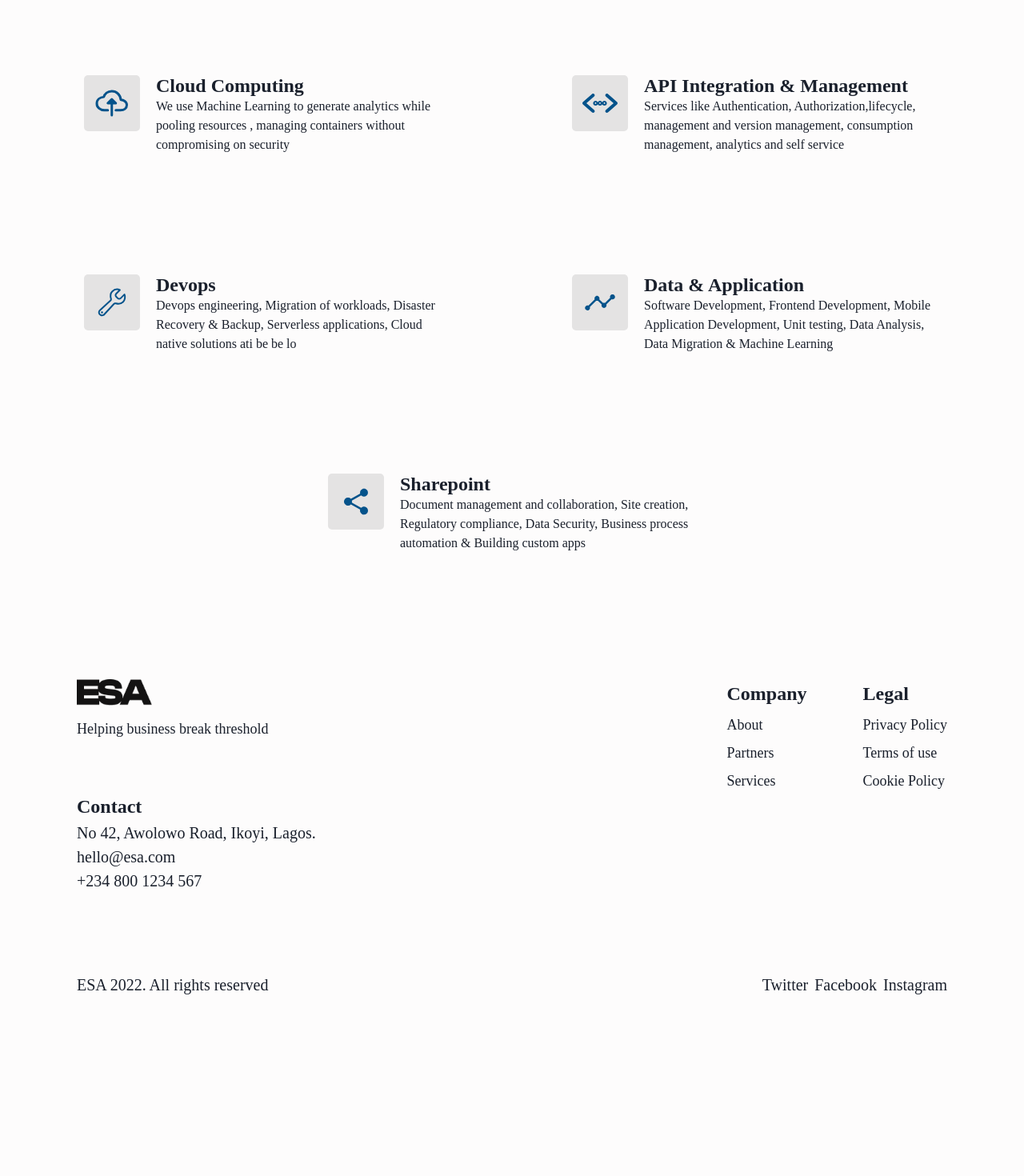
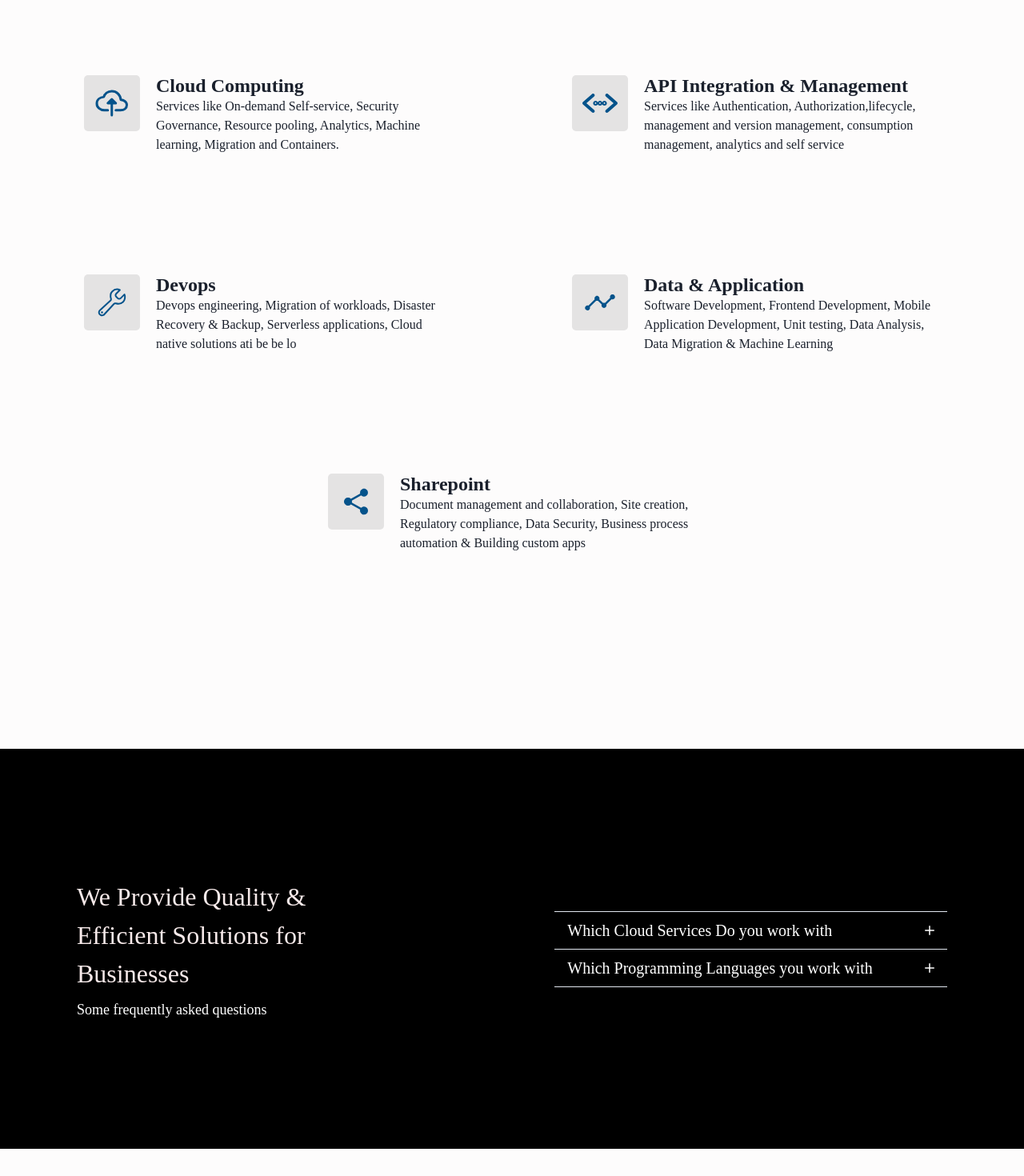
Before and after one commit to Gaeygo/bbt-application-site, a React (Create React App) app: page / in a window 1280 px wide. Shown: the part 1120-2590 px from the top of the page at 80% size. Before the commit the page ends 2499 px from the top, so only its background shows below. Built offline with nearby package versions, Linux system fonts and the light colour scheme; a web font is replaced by a local one.

Commit message:
FAQs section done

```diff
--- a/package.json
+++ b/package.json
@@ -3,6 +3,7 @@
   "version": "0.1.0",
   "private": true,
   "dependencies": {
+    "@chakra-ui/icons": "^1.1.7",
     "@chakra-ui/react": "^1.8.8",
     "@emotion/react": "^11.9.0",
     "@emotion/styled": "^11.8.1",
--- a/src/components/Homepage.jsx
+++ b/src/components/Homepage.jsx
@@ -1,5 +1,16 @@
 import React from "react";
-import { Flex, Box, Text, Button, Stack } from "@chakra-ui/react";
+import {
+  Flex,
+  Box,
+  Text,
+  Button,
+  Stack,
+  Accordion,
+  AccordionItem,
+  AccordionButton,
+  AccordionPanel,
+} from "@chakra-ui/react";
+import { MinusIcon, AddIcon } from "@chakra-ui/icons";
 import Sponsors from "./Sponsors";
 import Product from "./Product";
 import cloud from "../images/cloud.svg";
@@ -82,10 +93,10 @@ const Homepage = () => {
               }}
               _active={{
                 border: "none",
-                transform: "scale(1.1)"
+                transform: "scale(1.1)",
               }}
-              _focus = {{
-                border: "none"
+              _focus={{
+                border: "none",
               }}
             >
               Learn More
@@ -101,10 +112,10 @@ const Homepage = () => {
                 borderColor: "none",
                 transform: "scale(1.1)",
               }}
-              _focus = {{
-                border: "none"
+              _focus={{
+                border: "none",
               }}
-              onClick={()=> window.open("http://blueprintnet.com/", "_blank")}
+              onClick={() => window.open("http://blueprintnet.com/", "_blank")}
             >
               Visit BBT's Site
             </Button>
@@ -142,7 +153,14 @@ const Homepage = () => {
         <Product
           src={cloud}
           Title="Cloud Computing"
-          desc="We use Machine Learning to generate analytics while pooling resources , managing containers without compromising on security"
+          desc="Services like On-demand Self-service,
+          Security Governance,
+          Resource pooling,
+          Analytics,
+          Machine learning,
+          Migration and
+          Containers.
+          "
         />
         <Product
           src={api}
@@ -165,6 +183,80 @@ const Homepage = () => {
           desc="Document management and collaboration, Site creation, Regulatory compliance, Data Security, Business process automation & Building custom apps"
         />
       </Flex>
+      <Flex w="100%" backgroundColor="black" minH="500px" mt="245px">
+        <Flex
+          align="center"
+          justify="center"
+          w="85%"
+          mx="auto"
+          direction={{ base: "column", lg: "row" }}
+        >
+          <Stack textAlign="left" textColor="white">
+            <Text w={{base:"100%",md:"65%"}} textColor="#F6E9E9" fontSize={{base: "26px",md:"32px"}} fontWeight={500} mb={{base: "45px",lg: "0"}} >
+              We Provide Quality & Efficient Solutions for Businesses
+            </Text>
+            <Text mb={{base: "25px", md: "25px",lg: "0"}} fontWeight={400} fontSize="18px">
+              Some frequently asked questions{" "}
+            </Text>
+          </Stack>
+          <Accordion mt={{base: "50px", md: "0"}} w={{base: "100%",lg:"55%"}} textColor="white" allowMultiple>
+            <AccordionItem>
+              {({ isExpanded }) => (
+                <>
+                  <AccordionButton _focus={{outline: "none"}}>
+                    <Box
+                      fontSize={{base:"16px",md:"20px"}}
+                      fontWeight={500}
+                      flex="1"
+                      textAlign="left"
+                    >
+                      Which Cloud Services Do you work with
+                    </Box>
+                    {isExpanded ? (
+                      <MinusIcon fontSize="12px" />
+                    ) : (
+                      <AddIcon fontSize="12px" />
+                    )}
+                  </AccordionButton>
+                  <AccordionPanel textAlign="left" pb={4} >
+                    Lorem ipsum dolor sit amet, consectetur adipiscing elit, sed
+                    do eiusmod tempor incididunt ut labore et dolore magna
+                    aliqua. Ut enim ad minim veniam, quis nostrud exercitation
+                    ullamco laboris nisi ut aliquip ex ea commodo consequat.
+                  </AccordionPanel>
+                </>
+              )}
+            </AccordionItem>
+            <AccordionItem>
+              {({ isExpanded }) => (
+                <>
+                  <AccordionButton  _focus={{outline: "none"}}>
+                    <Box
+                      fontSize={{base:"16px",md:"20px"}}
+                      fontWeight={500}
+                      flex="1"
+                      textAlign="left"
+                    >
+                      Which Programming Languages you work with
+                    </Box>
+                    {isExpanded ? (
+                      <MinusIcon fontSize="12px" />
+                    ) : (
+                      <AddIcon fontSize="12px" />
+                    )}
+                  </AccordionButton>
+                  <AccordionPanel textAlign="left" pb={4}>
+                    Lorem ipsum dolor sit amet, consectetur adipiscing elit, sed
+                    do eiusmod tempor incididunt ut labore et dolore magna
+                    aliqua. Ut enim ad minim veniam, quis nostrud exercitation
+                    ullamco laboris nisi ut aliquip ex ea commodo consequat.
+                  </AccordionPanel>
+                </>
+              )}
+            </AccordionItem>
+          </Accordion>
+        </Flex>
+      </Flex>
     </>
   );
 };
```
Also changed, not shown: 2 other files (tests, documents, lock files or other folders).
